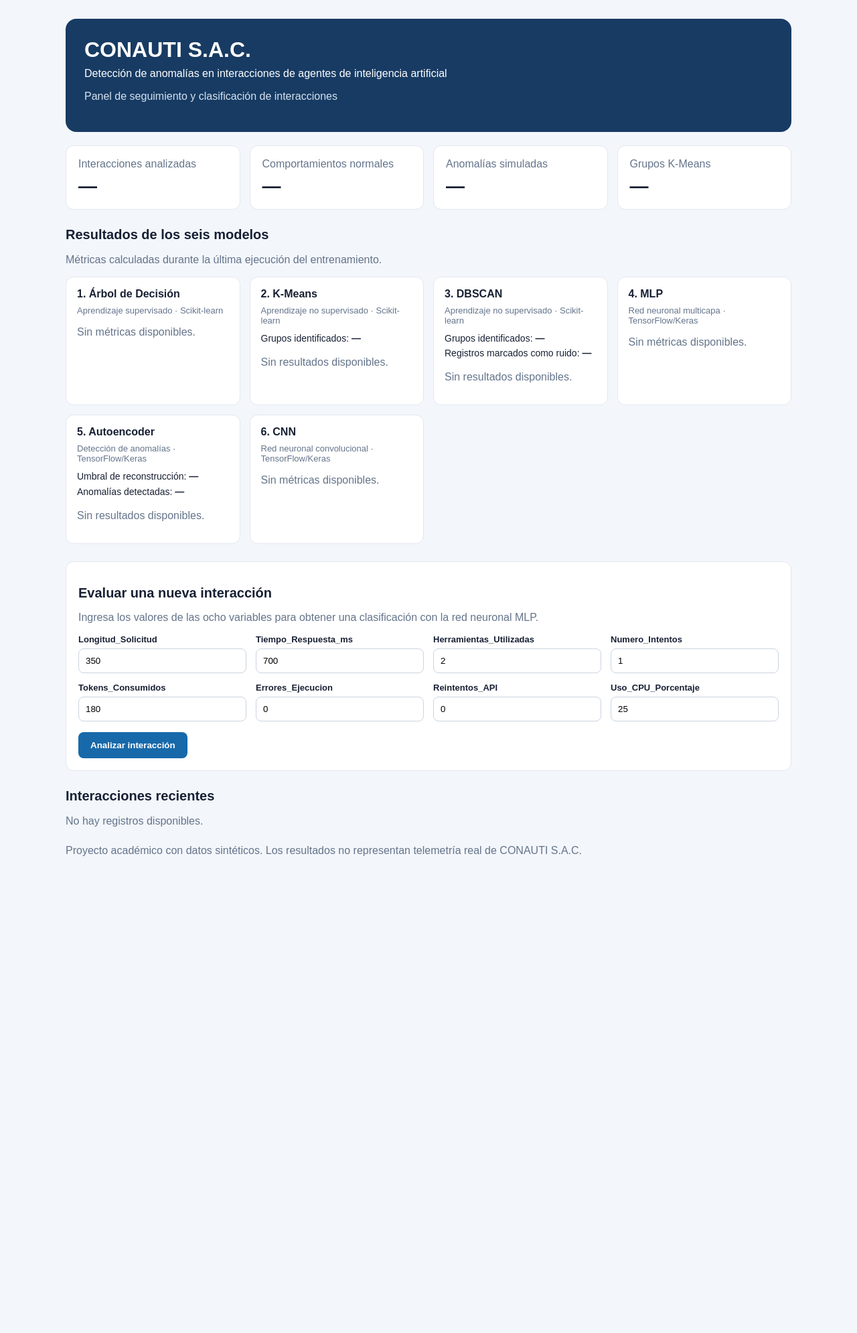
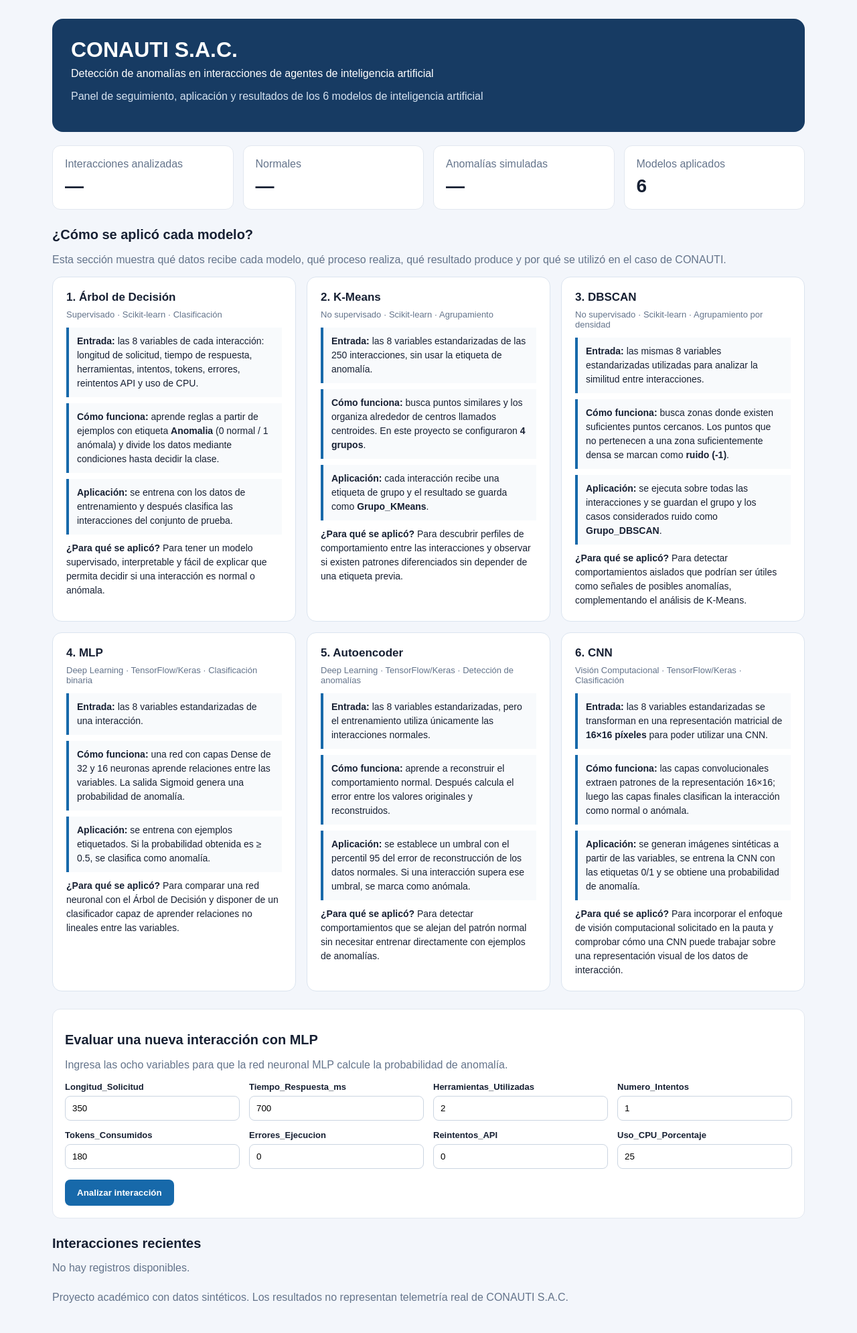
Before and after one commit to victor-mby/emtrgable-3, a Flask app: page / in a window 1280 px wide. Shown: the whole page at 67% size. Before the commit the page ends 1278 px from the top, so only its background shows below. Run offline with Flask 3, Linux system fonts and the light colour scheme.

Commit message:
Explicar aplicación y funcionamiento de los seis modelos en el panel

```diff
--- a/templates/index.html
+++ b/templates/index.html
@@ -6,47 +6,40 @@
 <title>CONAUTI | Panel de anomalías</title>
 <style>
 :root{font-family:Arial,sans-serif;color:#172033;background:#f3f6fb}
-*{box-sizing:border-box}
-body{margin:0}
-.wrap{max-width:1120px;margin:auto;padding:28px 18px}
-.hero{background:#173b63;color:white;padding:28px;border-radius:16px}
-.hero h1{margin:0 0 8px}
-.muted{color:#64748b}
-.hero .muted{color:#d5e2f0}
+*{box-sizing:border-box}body{margin:0}.wrap{max-width:1160px;margin:auto;padding:28px 18px}
+.hero{background:#173b63;color:white;padding:28px;border-radius:16px}.hero h1{margin:0 0 8px}
+.muted{color:#64748b}.hero .muted{color:#d5e2f0}
 .grid{display:grid;grid-template-columns:repeat(auto-fit,minmax(190px,1fr));gap:14px;margin:20px 0}
 .card{background:white;border:1px solid #e2e8f0;border-radius:12px;padding:18px}
-.value{font-size:28px;font-weight:bold;margin-top:8px}
-.section{margin-top:26px}
-h2{font-size:20px}
-h3{font-size:16px;margin:0 0 8px}
-.formgrid{display:grid;grid-template-columns:repeat(auto-fit,minmax(210px,1fr));gap:14px}
+.value{font-size:28px;font-weight:bold;margin-top:8px}.section{margin-top:26px}h2{font-size:20px}
+h3{font-size:17px;margin:0 0 8px}.formgrid{display:grid;grid-template-columns:repeat(auto-fit,minmax(210px,1fr));gap:14px}
 label{display:block;font-size:13px;font-weight:bold;margin-bottom:6px}
 input{width:100%;padding:10px;border:1px solid #cbd5e1;border-radius:8px}
 button{margin-top:16px;padding:12px 18px;background:#1769aa;color:white;border:0;border-radius:8px;font-weight:bold;cursor:pointer}
 table{width:100%;border-collapse:collapse;background:white;font-size:13px}
-th,td{padding:10px;text-align:left;border-bottom:1px solid #e2e8f0}
-th{background:#eaf0f7}
+th,td{padding:10px;text-align:left;border-bottom:1px solid #e2e8f0}th{background:#eaf0f7}
 .alert{background:#fff1f2;padding:12px;border-radius:8px;color:#9f1239}
-.model-grid{display:grid;grid-template-columns:repeat(auto-fit,minmax(250px,1fr));gap:14px;margin-top:16px}
-.model-card{background:#fff;border:1px solid #e2e8f0;border-radius:12px;padding:16px}
-.model-meta{font-size:13px;color:#64748b;margin-top:5px}
-.metric-line{margin-top:8px;font-size:14px;line-height:1.6}
-.status{display:inline-block;padding:4px 8px;border-radius:6px;background:#eaf4ff;color:#17518a;font-size:12px;font-weight:bold;margin-top:8px}
-@media(max-width:600px){.wrap{padding:14px}.hero{padding:20px}}
+.model-grid{display:grid;grid-template-columns:repeat(auto-fit,minmax(330px,1fr));gap:16px;margin-top:16px}
+.model-card{background:white;border:1px solid #dbe4ef;border-radius:14px;padding:20px}
+.model-meta{font-size:13px;color:#64748b;margin-bottom:12px}
+.step{background:#f8fafc;border-left:4px solid #1769aa;padding:10px 12px;margin:9px 0;font-size:14px;line-height:1.5}
+.result{margin-top:12px;padding:11px;background:#eef6ff;border-radius:8px;font-size:14px;line-height:1.55}
+.badge{display:inline-block;padding:4px 8px;border-radius:6px;background:#eaf4ff;color:#17518a;font-size:12px;font-weight:bold}
+.purpose{margin-top:10px;font-size:14px;line-height:1.5}
+@media(max-width:600px){.wrap{padding:14px}.hero{padding:20px}.model-grid{grid-template-columns:1fr}}
 </style>
 </head>
 <body>
 <main class="wrap">
+
 <header class="hero">
 <h1>CONAUTI S.A.C.</h1>
 <div>Detección de anomalías en interacciones de agentes de inteligencia artificial</div>
-<p class="muted">Panel de seguimiento y clasificación de interacciones</p>
+<p class="muted">Panel de seguimiento, aplicación y resultados de los 6 modelos de inteligencia artificial</p>
 </header>
 
 {% with messages = get_flashed_messages() %}
-{% if messages %}
-{% for message in messages %}<p class="alert">{{ message }}</p>{% endfor %}
-{% endif %}
+{% if messages %}{% for message in messages %}<p class="alert">{{ message }}</p>{% endfor %}{% endif %}
 {% endwith %}
 
 {% set models = metrics.get('modelos', {}) %}
@@ -59,91 +52,83 @@ th{background:#eaf0f7}
 
 <section class="grid">
 <div class="card"><div class="muted">Interacciones analizadas</div><div class="value">{{ metrics.get('registros','—') }}</div></div>
-<div class="card"><div class="muted">Comportamientos normales</div><div class="value">{{ metrics.get('normales','—') }}</div></div>
+<div class="card"><div class="muted">Normales</div><div class="value">{{ metrics.get('normales','—') }}</div></div>
 <div class="card"><div class="muted">Anomalías simuladas</div><div class="value">{{ metrics.get('anomalias','—') }}</div></div>
-<div class="card"><div class="muted">Grupos K-Means</div><div class="value">{{ kmeans.get('grupos','—') }}</div></div>
+<div class="card"><div class="muted">Modelos aplicados</div><div class="value">6</div></div>
 </section>
 
 <section class="section">
-<h2>Resultados de los seis modelos</h2>
-<p class="muted">Métricas calculadas durante la última ejecución del entrenamiento.</p>
+<h2>¿Cómo se aplicó cada modelo?</h2>
+<p class="muted">Esta sección muestra qué datos recibe cada modelo, qué proceso realiza, qué resultado produce y por qué se utilizó en el caso de CONAUTI.</p>
+
 <div class="model-grid">
 
 <article class="model-card">
 <h3>1. Árbol de Decisión</h3>
-<div class="model-meta">Aprendizaje supervisado · Scikit-learn</div>
-{% if tree %}
-<div class="metric-line">
-Accuracy: <strong>{{ '%.1f'|format(tree.get('accuracy',0)*100) }}%</strong><br>
-Precisión: <strong>{{ '%.1f'|format(tree.get('precision',0)*100) }}%</strong><br>
-Recall: <strong>{{ '%.1f'|format(tree.get('recall',0)*100) }}%</strong><br>
-F1-score: <strong>{{ '%.1f'|format(tree.get('f1_score',0)*100) }}%</strong>
-</div>
-<span class="status">Entrenado</span>
-{% else %}<p class="muted">Sin métricas disponibles.</p>{% endif %}
+<div class="model-meta">Supervisado · Scikit-learn · Clasificación</div>
+<div class="step"><strong>Entrada:</strong> las 8 variables de cada interacción: longitud de solicitud, tiempo de respuesta, herramientas, intentos, tokens, errores, reintentos API y uso de CPU.</div>
+<div class="step"><strong>Cómo funciona:</strong> aprende reglas a partir de ejemplos con etiqueta <strong>Anomalia</strong> (0 normal / 1 anómala) y divide los datos mediante condiciones hasta decidir la clase.</div>
+<div class="step"><strong>Aplicación:</strong> se entrena con los datos de entrenamiento y después clasifica las interacciones del conjunto de prueba.</div>
+<div class="purpose"><strong>¿Para qué se aplicó?</strong> Para tener un modelo supervisado, interpretable y fácil de explicar que permita decidir si una interacción es normal o anómala.</div>
+{% if tree %}<div class="result"><strong>Resultado:</strong> Accuracy {{ '%.1f'|format(tree.get('accuracy',0)*100) }}% · F1 {{ '%.1f'|format(tree.get('f1_score',0)*100) }}%</div>{% endif %}
 </article>
 
 <article class="model-card">
 <h3>2. K-Means</h3>
-<div class="model-meta">Aprendizaje no supervisado · Scikit-learn</div>
-<div class="metric-line">Grupos identificados: <strong>{{ kmeans.get('grupos','—') }}</strong></div>
-{% if kmeans %}<span class="status">Entrenado</span>{% else %}<p class="muted">Sin resultados disponibles.</p>{% endif %}
+<div class="model-meta">No supervisado · Scikit-learn · Agrupamiento</div>
+<div class="step"><strong>Entrada:</strong> las 8 variables estandarizadas de las 250 interacciones, sin usar la etiqueta de anomalía.</div>
+<div class="step"><strong>Cómo funciona:</strong> busca puntos similares y los organiza alrededor de centros llamados centroides. En este proyecto se configuraron <strong>4 grupos</strong>.</div>
+<div class="step"><strong>Aplicación:</strong> cada interacción recibe una etiqueta de grupo y el resultado se guarda como <strong>Grupo_KMeans</strong>.</div>
+<div class="purpose"><strong>¿Para qué se aplicó?</strong> Para descubrir perfiles de comportamiento entre las interacciones y observar si existen patrones diferenciados sin depender de una etiqueta previa.</div>
+{% if kmeans %}<div class="result"><strong>Resultado:</strong> {{ kmeans.get('grupos','—') }} grupos encontrados.</div>{% endif %}
 </article>
 
 <article class="model-card">
 <h3>3. DBSCAN</h3>
-<div class="model-meta">Aprendizaje no supervisado · Scikit-learn</div>
-<div class="metric-line">
-Grupos identificados: <strong>{{ dbscan.get('grupos','—') }}</strong><br>
-Registros marcados como ruido: <strong>{{ dbscan.get('ruido','—') }}</strong>
-</div>
-{% if dbscan %}<span class="status">Entrenado</span>{% else %}<p class="muted">Sin resultados disponibles.</p>{% endif %}
+<div class="model-meta">No supervisado · Scikit-learn · Agrupamiento por densidad</div>
+<div class="step"><strong>Entrada:</strong> las mismas 8 variables estandarizadas utilizadas para analizar la similitud entre interacciones.</div>
+<div class="step"><strong>Cómo funciona:</strong> busca zonas donde existen suficientes puntos cercanos. Los puntos que no pertenecen a una zona suficientemente densa se marcan como <strong>ruido (-1)</strong>.</div>
+<div class="step"><strong>Aplicación:</strong> se ejecuta sobre todas las interacciones y se guardan el grupo y los casos considerados ruido como <strong>Grupo_DBSCAN</strong>.</div>
+<div class="purpose"><strong>¿Para qué se aplicó?</strong> Para detectar comportamientos aislados que podrían ser útiles como señales de posibles anomalías, complementando el análisis de K-Means.</div>
+{% if dbscan %}<div class="result"><strong>Resultado:</strong> {{ dbscan.get('grupos','—') }} grupos y {{ dbscan.get('ruido','—') }} registros marcados como ruido.</div>{% endif %}
 </article>
 
 <article class="model-card">
 <h3>4. MLP</h3>
-<div class="model-meta">Red neuronal multicapa · TensorFlow/Keras</div>
-{% if mlp %}
-<div class="metric-line">
-Accuracy: <strong>{{ '%.1f'|format(mlp.get('accuracy',0)*100) }}%</strong><br>
-Precisión: <strong>{{ '%.1f'|format(mlp.get('precision',0)*100) }}%</strong><br>
-Recall: <strong>{{ '%.1f'|format(mlp.get('recall',0)*100) }}%</strong><br>
-F1-score: <strong>{{ '%.1f'|format(mlp.get('f1_score',0)*100) }}%</strong>
-</div>
-<span class="status">Entrenado</span>
-{% else %}<p class="muted">Sin métricas disponibles.</p>{% endif %}
+<div class="model-meta">Deep Learning · TensorFlow/Keras · Clasificación binaria</div>
+<div class="step"><strong>Entrada:</strong> las 8 variables estandarizadas de una interacción.</div>
+<div class="step"><strong>Cómo funciona:</strong> una red con capas Dense de 32 y 16 neuronas aprende relaciones entre las variables. La salida Sigmoid genera una probabilidad de anomalía.</div>
+<div class="step"><strong>Aplicación:</strong> se entrena con ejemplos etiquetados. Si la probabilidad obtenida es ≥ 0.5, se clasifica como anomalía.</div>
+<div class="purpose"><strong>¿Para qué se aplicó?</strong> Para comparar una red neuronal con el Árbol de Decisión y disponer de un clasificador capaz de aprender relaciones no lineales entre las variables.</div>
+{% if mlp %}<div class="result"><strong>Resultado:</strong> Accuracy {{ '%.1f'|format(mlp.get('accuracy',0)*100) }}% · F1 {{ '%.1f'|format(mlp.get('f1_score',0)*100) }}%</div>{% endif %}
 </article>
 
 <article class="model-card">
 <h3>5. Autoencoder</h3>
-<div class="model-meta">Detección de anomalías · TensorFlow/Keras</div>
-<div class="metric-line">
-Umbral de reconstrucción: <strong>{{ '%.4f'|format(autoencoder.get('threshold',0)) if autoencoder else '—' }}</strong><br>
-Anomalías detectadas: <strong>{{ autoencoder.get('anomalias_detectadas','—') }}</strong>
-</div>
-{% if autoencoder %}<span class="status">Entrenado</span>{% else %}<p class="muted">Sin resultados disponibles.</p>{% endif %}
+<div class="model-meta">Deep Learning · TensorFlow/Keras · Detección de anomalías</div>
+<div class="step"><strong>Entrada:</strong> las 8 variables estandarizadas, pero el entrenamiento utiliza únicamente las interacciones normales.</div>
+<div class="step"><strong>Cómo funciona:</strong> aprende a reconstruir el comportamiento normal. Después calcula el error entre los valores originales y reconstruidos.</div>
+<div class="step"><strong>Aplicación:</strong> se establece un umbral con el percentil 95 del error de reconstrucción de los datos normales. Si una interacción supera ese umbral, se marca como anómala.</div>
+<div class="purpose"><strong>¿Para qué se aplicó?</strong> Para detectar comportamientos que se alejan del patrón normal sin necesitar entrenar directamente con ejemplos de anomalías.</div>
+{% if autoencoder %}<div class="result"><strong>Resultado:</strong> umbral {{ '%.4f'|format(autoencoder.get('threshold',0)) }} · {{ autoencoder.get('anomalias_detectadas','—') }} anomalías detectadas.</div>{% endif %}
 </article>
 
 <article class="model-card">
 <h3>6. CNN</h3>
-<div class="model-meta">Red neuronal convolucional · TensorFlow/Keras</div>
-{% if cnn %}
-<div class="metric-line">
-Accuracy: <strong>{{ '%.1f'|format(cnn.get('accuracy',0)*100) }}%</strong><br>
-Precisión: <strong>{{ '%.1f'|format(cnn.get('precision',0)*100) }}%</strong><br>
-Recall: <strong>{{ '%.1f'|format(cnn.get('recall',0)*100) }}%</strong><br>
-F1-score: <strong>{{ '%.1f'|format(cnn.get('f1_score',0)*100) }}%</strong>
-</div>
-<span class="status">Entrenado</span>
-{% else %}<p class="muted">Sin métricas disponibles.</p>{% endif %}
+<div class="model-meta">Visión Computacional · TensorFlow/Keras · Clasificación</div>
+<div class="step"><strong>Entrada:</strong> las 8 variables estandarizadas se transforman en una representación matricial de <strong>16×16 píxeles</strong> para poder utilizar una CNN.</div>
+<div class="step"><strong>Cómo funciona:</strong> las capas convolucionales extraen patrones de la representación 16×16; luego las capas finales clasifican la interacción como normal o anómala.</div>
+<div class="step"><strong>Aplicación:</strong> se generan imágenes sintéticas a partir de las variables, se entrena la CNN con las etiquetas 0/1 y se obtiene una probabilidad de anomalía.</div>
+<div class="purpose"><strong>¿Para qué se aplicó?</strong> Para incorporar el enfoque de visión computacional solicitado en la pauta y comprobar cómo una CNN puede trabajar sobre una representación visual de los datos de interacción.</div>
+{% if cnn %}<div class="result"><strong>Resultado:</strong> Accuracy {{ '%.1f'|format(cnn.get('accuracy',0)*100) }}% · F1 {{ '%.1f'|format(cnn.get('f1_score',0)*100) }}%</div>{% endif %}
 </article>
 
 </div>
 </section>
 
 <section class="card section">
-<h2>Evaluar una nueva interacción</h2>
-<p class="muted">Ingresa los valores de las ocho variables para obtener una clasificación con la red neuronal MLP.</p>
+<h2>Evaluar una nueva interacción con MLP</h2>
+<p class="muted">Ingresa las ocho variables para que la red neuronal MLP calcule la probabilidad de anomalía.</p>
 <form action="{{ url_for('predict') }}" method="post">
 <div class="formgrid">
 {% for name in features %}
@@ -162,11 +147,11 @@ F1-score: <strong>{{ '%.1f'|format(cnn.get('f1_score',0)*100) }}%</strong>
 {% if recent %}
 <div style="overflow-x:auto">
 <table>
-<thead>
-<tr>
-<th>ID</th><th>Agente</th><th>Tiempo (ms)</th><th>Tokens</th><th>Errores</th><th>Anomalía real</th><th>Grupo K-Means</th><th>Grupo DBSCAN</th><th>Error Autoencoder</th><th>Alerta Autoencoder</th>
-</tr>
-</thead>
+<thead><tr>
+<th>ID</th><th>Agente</th><th>Tiempo (ms)</th><th>Tokens</th><th>Errores</th>
+<th>Anomalía real</th><th>Grupo K-Means</th><th>Grupo DBSCAN</th>
+<th>Error Autoencoder</th><th>Alerta Autoencoder</th>
+</tr></thead>
 <tbody>
 {% for row in recent %}
 <tr>
@@ -185,9 +170,7 @@ F1-score: <strong>{{ '%.1f'|format(cnn.get('f1_score',0)*100) }}%</strong>
 </tbody>
 </table>
 </div>
-{% else %}
-<p class="muted">No hay registros disponibles.</p>
-{% endif %}
+{% else %}<p class="muted">No hay registros disponibles.</p>{% endif %}
 </section>
 
 <p class="muted section">Proyecto académico con datos sintéticos. Los resultados no representan telemetría real de CONAUTI S.A.C.</p>
```
